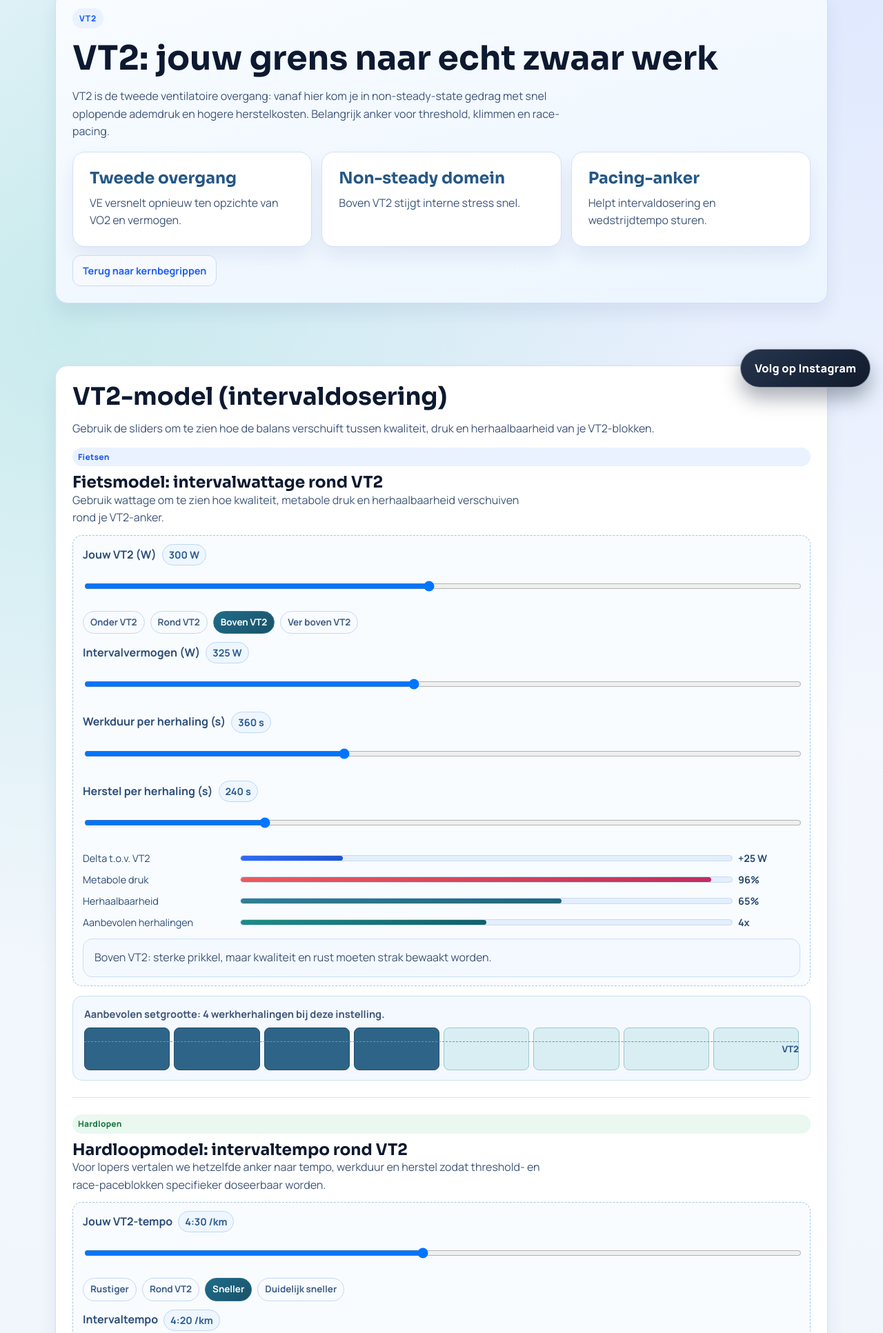
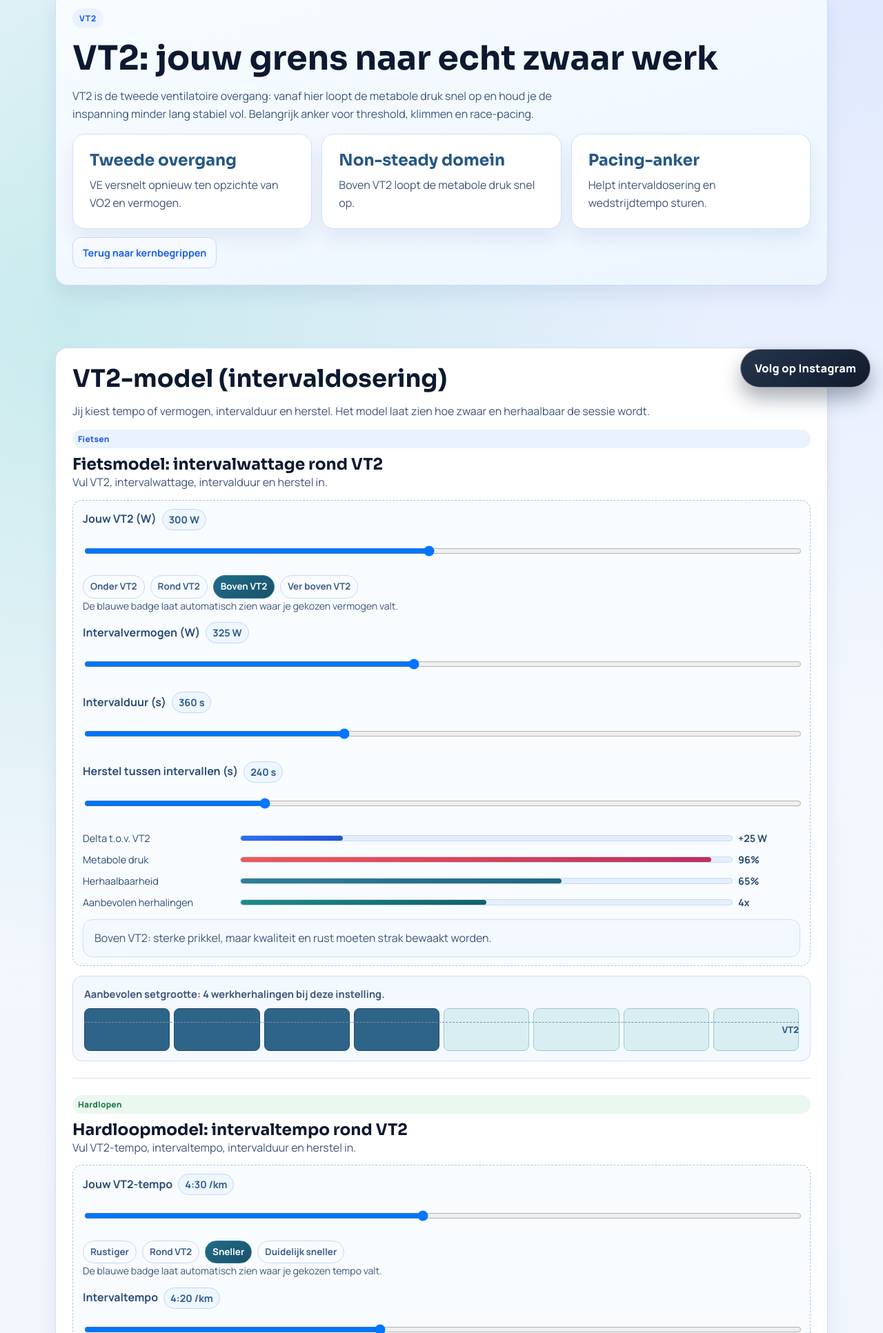
Before and after one commit to SportmetricsNL/web2.0, a website: page vt2.html in a window 1280 px wide. Shown: the part 220-2153 px from the top of the page at 69% size. Drawn offline with Linux system fonts and the light colour scheme.

Commit message:
Clarify VT slider copy for beginners

```diff
--- a/vt2.html
+++ b/vt2.html
@@ -47,8 +47,8 @@
             <span class="eyebrow">VT2</span>
             <h1>VT2: jouw grens naar echt zwaar werk</h1>
             <p class="vo2-lead">
-              VT2 is de tweede ventilatoire overgang: vanaf hier kom je in non-steady-state gedrag met snel oplopende
-              ademdruk en hogere herstelkosten. Belangrijk anker voor threshold, klimmen en race-pacing.
+              VT2 is de tweede ventilatoire overgang: vanaf hier loopt de metabole druk snel op en houd je de
+              inspanning minder lang stabiel vol. Belangrijk anker voor threshold, klimmen en race-pacing.
             </p>
             <div class="grid three" style="margin-top: 16px">
               <article class="card">
@@ -57,7 +57,7 @@
               </article>
               <article class="card">
                 <h3 class="vo2-grid-title">Non-steady domein</h3>
-                <p>Boven VT2 stijgt interne stress snel.</p>
+                <p>Boven VT2 loopt de metabole druk snel op.</p>
               </article>
               <article class="card">
                 <h3 class="vo2-grid-title">Pacing-anker</h3>
@@ -75,10 +75,7 @@
         <div class="container">
           <article class="card">
             <h2>VT2-model (intervaldosering)</h2>
-            <p>
-              Gebruik de sliders om te zien hoe de balans verschuift tussen kwaliteit, druk en herhaalbaarheid van je
-              VT2-blokken.
-            </p>
+            <p>Jij kiest tempo of vermogen, intervalduur en herstel. Het model laat zien hoe zwaar en herhaalbaar de sessie wordt.</p>
 
             <div class="sport-model-stack">
               <section class="sport-model-card">
@@ -86,10 +83,7 @@
                   <span class="badge badge-bike">Fietsen</span>
                   <div>
                     <h3>Fietsmodel: intervalwattage rond VT2</h3>
-                    <p class="sport-model-copy">
-                      Gebruik wattage om te zien hoe kwaliteit, metabole druk en herhaalbaarheid verschuiven rond je
-                      VT2-anker.
-                    </p>
+                    <p class="sport-model-copy">Vul VT2, intervalwattage, intervalduur en herstel in.</p>
                   </div>
                 </div>
 
@@ -103,6 +97,7 @@
                       <span class="cp-band" data-vt2-band="boven">Boven VT2</span>
                       <span class="cp-band" data-vt2-band="ver">Ver boven VT2</span>
                     </div>
+                    <p class="small-note">De blauwe badge laat automatisch zien waar je gekozen vermogen valt.</p>
                   </div>
 
                   <div class="cp-control">
@@ -111,12 +106,12 @@
                   </div>
 
                   <div class="cp-control">
-                    <label for="vt2-work-slider">Werkduur per herhaling (s) <span class="cp-value-pill" data-vt2-work-value>360 s</span></label>
+                    <label for="vt2-work-slider">Intervalduur (s) <span class="cp-value-pill" data-vt2-work-value>360 s</span></label>
                     <input id="vt2-work-slider" type="range" min="60" max="900" step="10" value="360" data-vt2-work-slider />
                   </div>
 
                   <div class="cp-control">
-                    <label for="vt2-rest-slider">Herstel per herhaling (s) <span class="cp-value-pill" data-vt2-rest-value>240 s</span></label>
+                    <label for="vt2-rest-slider">Herstel tussen intervallen (s) <span class="cp-value-pill" data-vt2-rest-value>240 s</span></label>
                     <input id="vt2-rest-slider" type="range" min="30" max="900" step="10" value="240" data-vt2-rest-slider />
                   </div>
 
@@ -177,10 +172,7 @@
                   <span class="badge badge-run">Hardlopen</span>
                   <div>
                     <h3>Hardloopmodel: intervaltempo rond VT2</h3>
-                    <p class="sport-model-copy">
-                      Voor lopers vertalen we hetzelfde anker naar tempo, werkduur en herstel zodat threshold- en
-                      race-paceblokken specifieker doseerbaar worden.
-                    </p>
+                    <p class="sport-model-copy">Vul VT2-tempo, intervaltempo, intervalduur en herstel in.</p>
                   </div>
                 </div>
 
@@ -194,6 +186,7 @@
                       <span class="cp-band" data-vt2-run-band="boven">Sneller</span>
                       <span class="cp-band" data-vt2-run-band="ver">Duidelijk sneller</span>
                     </div>
+                    <p class="small-note">De blauwe badge laat automatisch zien waar je gekozen tempo valt.</p>
                   </div>
 
                   <div class="cp-control">
@@ -202,12 +195,12 @@
                   </div>
 
                   <div class="cp-control">
-                    <label for="vt2-run-work-slider">Werkduur per herhaling (s) <span class="cp-value-pill" data-vt2-run-work-value>240 s</span></label>
+                    <label for="vt2-run-work-slider">Intervalduur (s) <span class="cp-value-pill" data-vt2-run-work-value>240 s</span></label>
                     <input id="vt2-run-work-slider" type="range" min="60" max="600" step="10" value="240" data-vt2-run-work-slider />
                   </div>
 
                   <div class="cp-control">
-                    <label for="vt2-run-rest-slider">Herstel per herhaling (s) <span class="cp-value-pill" data-vt2-run-rest-value>120 s</span></label>
+                    <label for="vt2-run-rest-slider">Herstel tussen intervallen (s) <span class="cp-value-pill" data-vt2-run-rest-value>120 s</span></label>
                     <input id="vt2-run-rest-slider" type="range" min="30" max="420" step="10" value="120" data-vt2-run-rest-slider />
                   </div>
 
@@ -302,7 +295,7 @@
                 <h3>VT2</h3>
                 <ul>
                   <li>Tweede ventilatoire overgang.</li>
-                  <li>Shift naar non-steady-state gedrag.</li>
+                  <li>Boven VT2 houd je de inspanning minder stabiel vol.</li>
                   <li>Sterk anker voor threshold en racewerk.</li>
                 </ul>
               </article>
```
Also changed, not shown: vt1.html (+5 -8 lines).
